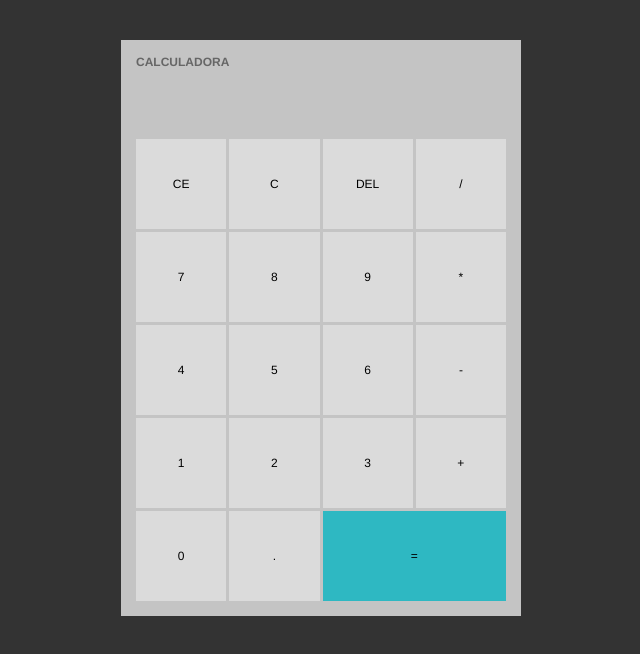
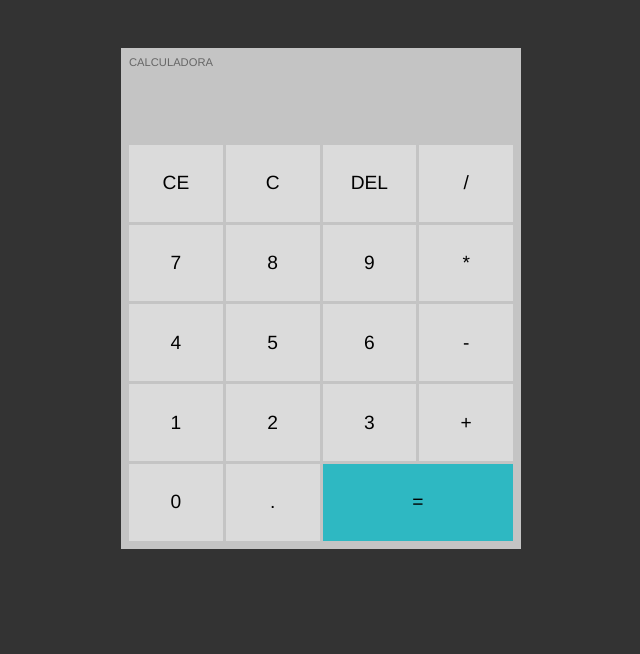
Before and after one commit to TROXAAA/calculadoura, a plain HTML site: page index.html in a window 1280 px wide. Shown: the whole page, without its empty margins (319-959 px from the left). Drawn offline with Linux system fonts and the light colour scheme.

Commit message:
stayles.css

```diff
--- a/stayles.css
+++ b/stayles.css
@@ -10,12 +10,12 @@ body {
     display: flex;
     align-items: center;
     justify-content: center;
-    padding: 40px;
+    padding: 3em;
 }
 
 #calc {
     width: 400px;
-    padding: 15px;
+    padding: .5em;
     background-color: #c4c4c4;
     color: #000;
     display: flex;
@@ -23,8 +23,8 @@ body {
 }
 
 #calc h3 {
-    font-size: 12px;
-    font-weight: 400px;
+    font-size: .7em;
+    font-weight: 300;
     color: #666;
 }
 
@@ -34,16 +34,16 @@ body {
 
 #previous-operation {
     color: #777;
-    padding: 20px;
+    padding: 0.2em;
     overflow-wrap: break-word;
-    min-height: 16px;
+    min-height: 1.6em;
 }
 
 #current-operation {
-    min-height: 70px;
-    font-size: 30px;
+    min-height: 1.6em;
+    font-size: 3em;
     font-weight: 700px;
-    padding: 2px;
+    padding: 0.2em;
     overflow-wrap: break-word;
 }
 
@@ -56,8 +56,8 @@ body {
 #buttons-container button {
     border: 1px solid transparent;
     border-radius: o;
-    height: 90px;
-    font-size: 12px;
+    height: 4em;
+    font-size: 1.2em;
     background-color: #dbdbdb;
     cursor: pointer;
 }
```
